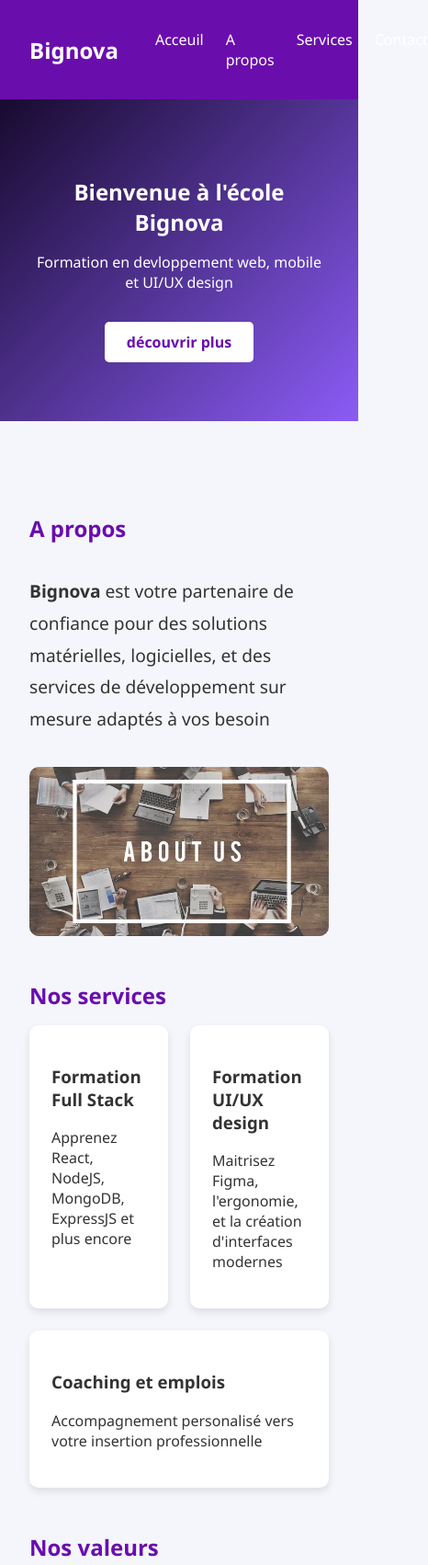
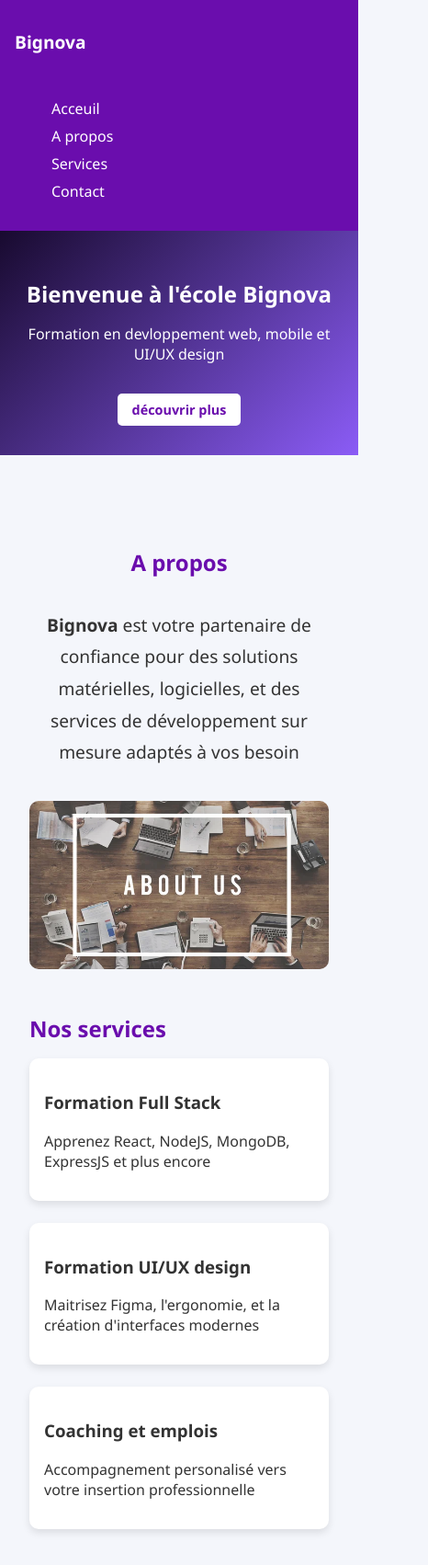
Before and after one commit to nedjima1997-art/Project-hyml-css, a plain HTML site: page index.html in a window 390 px wide. Shown: the top 1702 px of the page at 92% size, 466 px wide, since content can reach past the window. Drawn offline with Linux system fonts and the light colour scheme.

Commit message:
add responsivité

```diff
--- a/index.html
+++ b/index.html
@@ -42,7 +42,7 @@
                         <strong> Bignova</strong> est votre partenaire de confiance pour des solutions matérielles, logicielles, et des services de développement sur mesure adaptés à vos besoin
                     </p>
                 </div>
-                <img src="assets/depositphotos_104648666-stock-photo-group-of-people-brainstorming-on.jpg" alt="a propos de nous">
+                <img src="assets/depositphotos_104648666-stock-photo-group-of-people-brainstorming-on.jpg" alt="a propos de nous" class="about-img">
 
             </div>
         </section>
--- a/style.css
+++ b/style.css
@@ -124,7 +124,7 @@ section h2 {
 /* Nos valeurs */
 .values-grid {
     display: grid;
-    grid-template-columns: repeat(auto-fit, minmax(250px, 1fr));
+    grid-template-columns: repeat(auto-fit, minmax(600px, 1fr));
     gap: 1.5rem;
 }
 .values-item{
@@ -189,3 +189,84 @@ footer{
     padding: 1rem;
     margin-top: auto;
 }
+/* appliquer les medias queries sur les petits écrans <= 768px */
+@media (max-width: 768px){
+    .navbar{
+        flex-direction: column;
+        align-items: flex-start;
+    }
+    .navbar ul{
+        flex-direction: column;
+        gap: 0.5rem;
+        padding-top: 1rem;
+    }
+    .banner{
+        padding: 2rem 1rem;
+    }
+    .banner h2{
+        font-size: 2rem;
+    }
+    .btn-banner{
+        padding: 0.5rem 1.2rem;
+        font-size: 1rem;
+    }
+    .about .about-content{
+        flex-direction: column;
+        text-align: center;
+        /* gap: 0.5rem; */
+    }
+    /* .about-text p{
+        font-size: 1rem;
+    }
+    .about img{
+        max-width: 400px;
+    }
+    .about h2{
+        margin-bottom: 0.5rem;
+    }  */
+      .about-text .about-img{
+        flex: 1 1 100%;
+      }
+      .about-text p{
+        max-width: 100%;
+      }
+      .card-container{
+        flex-direction: column;
+      }
+      .card{
+        max-width: 100%;
+      }
+
+}
+
+/* appliquer les medias queries sur les petits écrans <= 480 */
+@media (max-width: 480px) {
+    .navbar{
+        padding: 1rem;
+    }
+    .navbar .logo{
+        font-size: 1.2rem;
+    }
+    .banner h2{
+        font-size: 1.6rem;
+    }
+    .banner p{
+        font-size: 1rem;
+    }
+    .btn-banner{
+        font-size: 0.9rem;
+        padding: 0.5rem 1rem;
+    }
+    .card{
+        padding: 1rem;
+    }
+    .values-item{
+        padding: 0.8rem;
+    }
+    .contact-form{
+        padding: 0 1rem;
+    }
+    .values-grid{
+        grid-template-columns: 1fr;
+    }
+}
```
Also changed, not shown: contact.html (+3 -3 lines).
